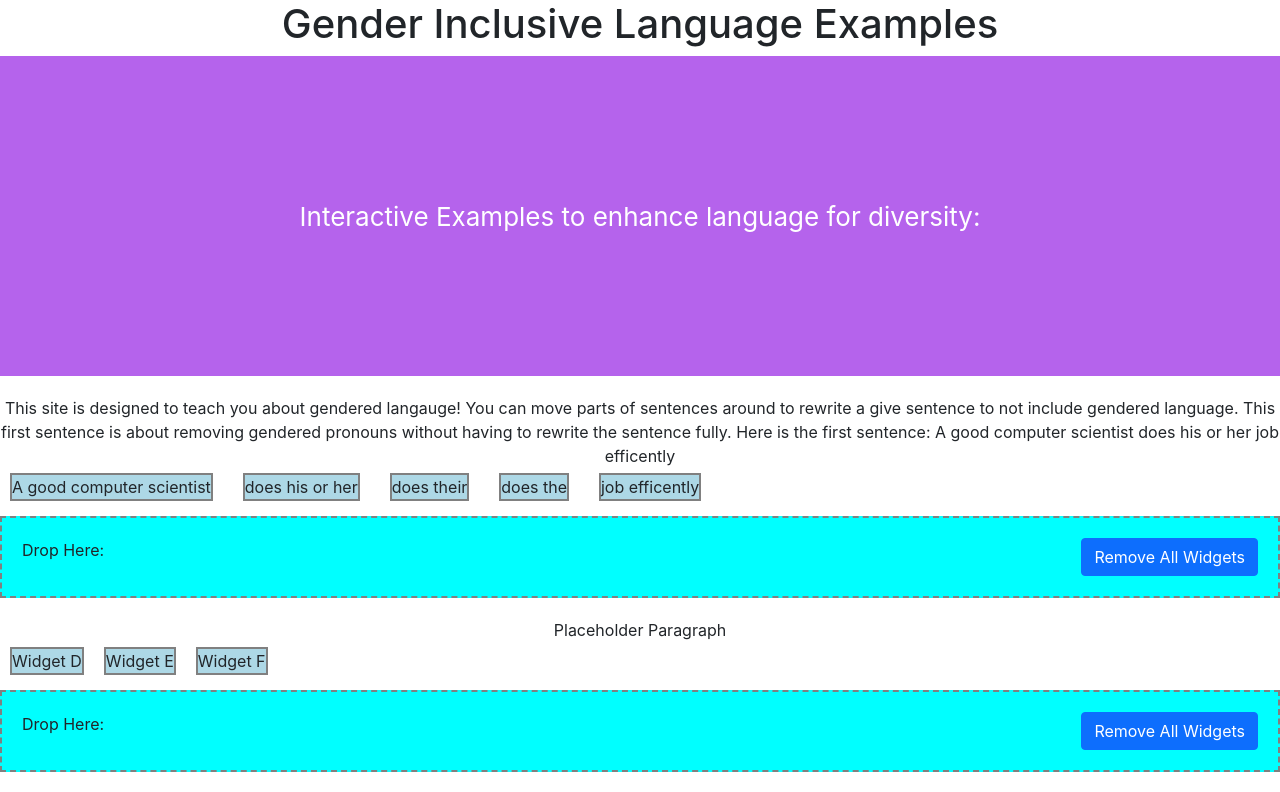
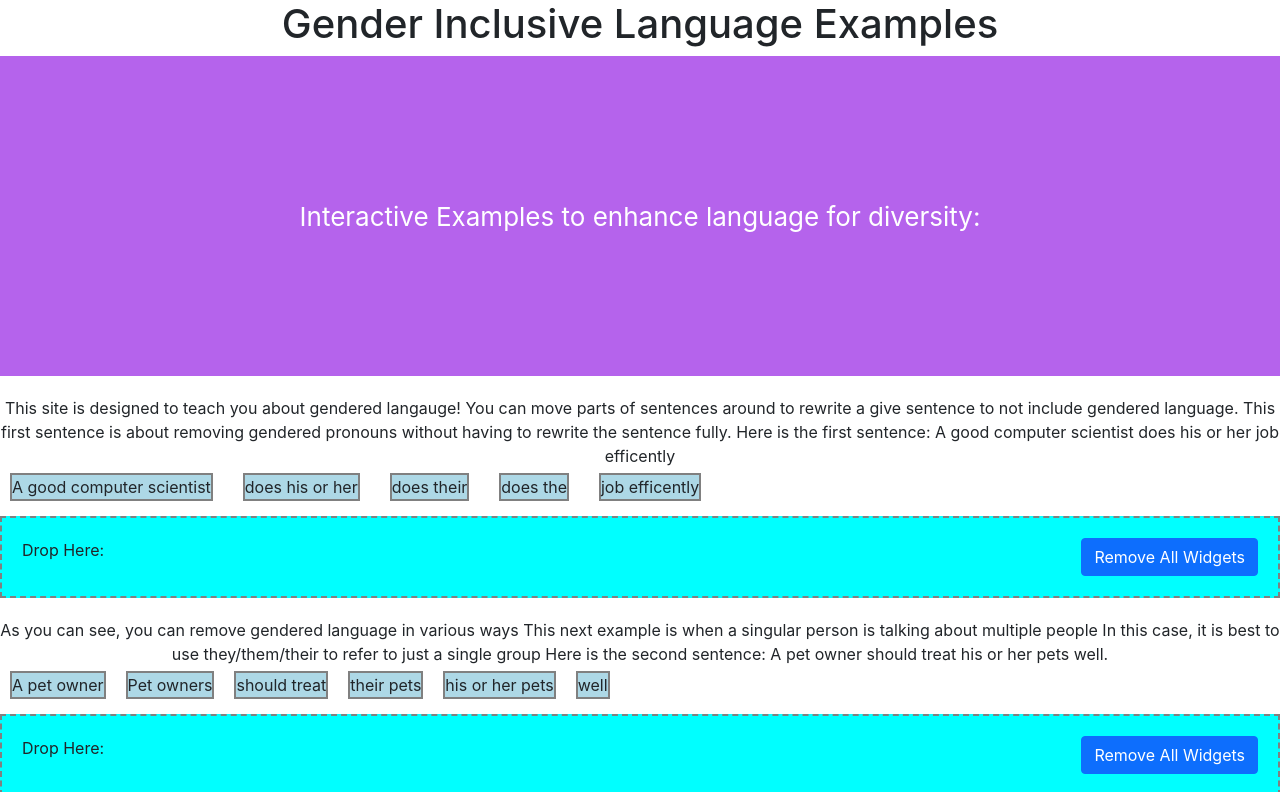
Before and after one commit to RoryUD/HenHacks2024, a React (Create React App) app: page / in a window 1280 px wide. Shown: the top 792 px of the page. Built offline with nearby package versions, Linux system fonts and the light colour scheme.

Commit message:
Added tsk
Added q2

```diff
--- a/src/App.tsx
+++ b/src/App.tsx
@@ -121,30 +121,54 @@ function App(): JSX.Element {
             </div>
 
             <p>
-                Placeholder Paragraph
+                As you can see, you can remove gendered language in various ways
+				This next example is when a singular person is talking about multiple people
+				In this case, it is best to use they/them/their to refer to just a single group
+				Here is the second sentence: A pet owner should treat his or her pets well.
             </p>
 
             <div className="widgets2">
                 <div
                     className="widget2"
                     draggable
-                    onDragStart={(e) => handleOnDrag(e, "Widget D")}
+                    onDragStart={(e) => handleOnDrag(e, "A pet owner")}
                 >
-                    Widget D
+                    A pet owner
                 </div>
                 <div
                     className="widget2"
                     draggable
-                    onDragStart={(e) => handleOnDrag(e, "Widget E")}
+                    onDragStart={(e) => handleOnDrag(e, "Pet owners")}
                 >
-                    Widget E
+                    Pet owners
                 </div>
                 <div
                     className="widget2"
                     draggable
-                    onDragStart={(e) => handleOnDrag(e, "Widget F")}
+                    onDragStart={(e) => handleOnDrag(e, "should treat")}
                 >
-                    Widget F
+                    should treat
+                </div>
+				<div
+                    className="widget2"
+                    draggable
+                    onDragStart={(e) => handleOnDrag(e, "their pets")}
+                >
+                    their pets
+                </div>
+				<div
+                    className="widget2"
+                    draggable
+                    onDragStart={(e) => handleOnDrag(e, "his or her pets")}
+                >
+                    his or her pets
+                </div>
+				<div
+                    className="widget2"
+                    draggable
+                    onDragStart={(e) => handleOnDrag(e, "well")}
+                >
+                    well
                 </div>
             </div>
             <div className="page" onDrop={handleOnDrop2} onDragOver={handleDragOver}>
```
Also changed, not shown: 1 other file (tests, documents, lock files or other folders).
